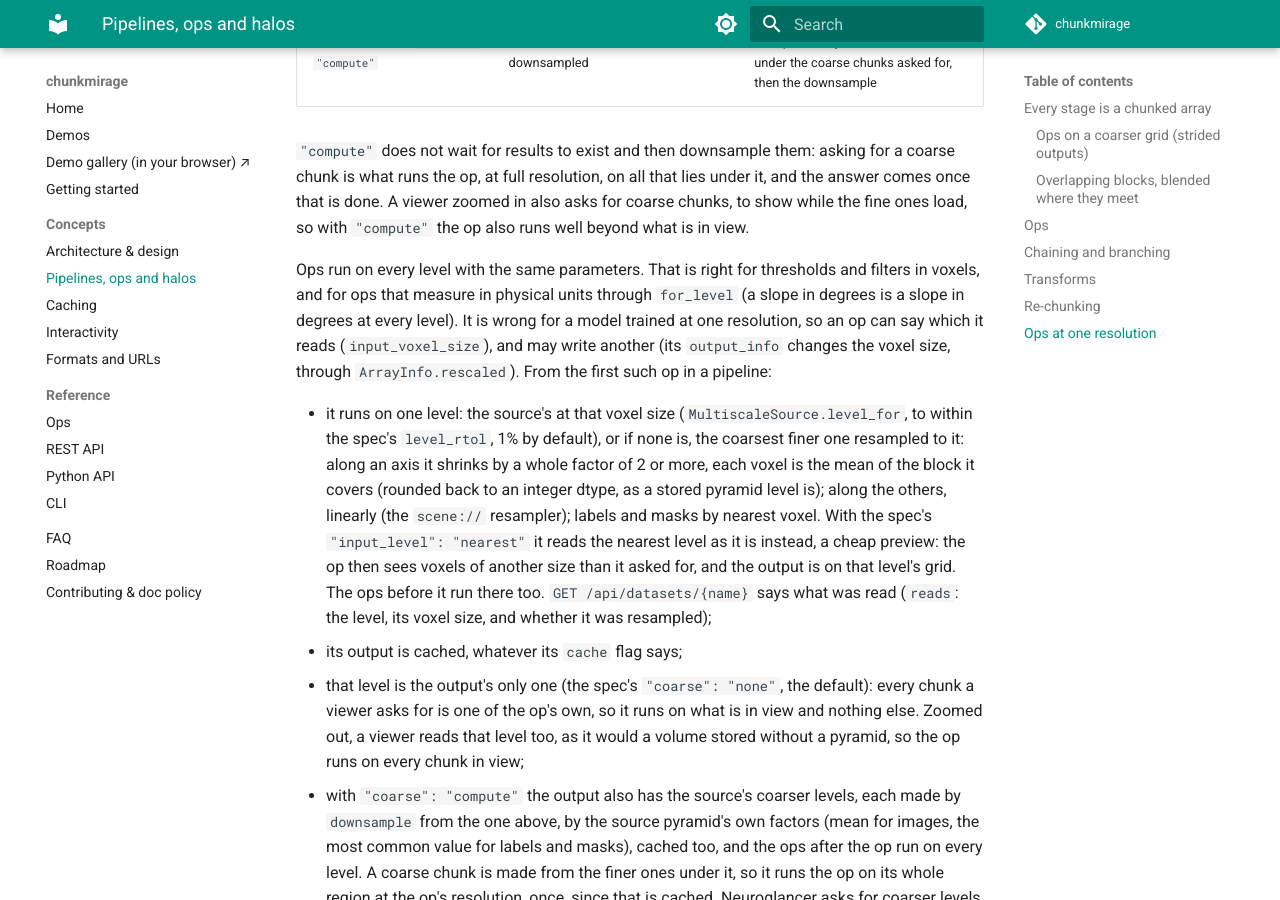
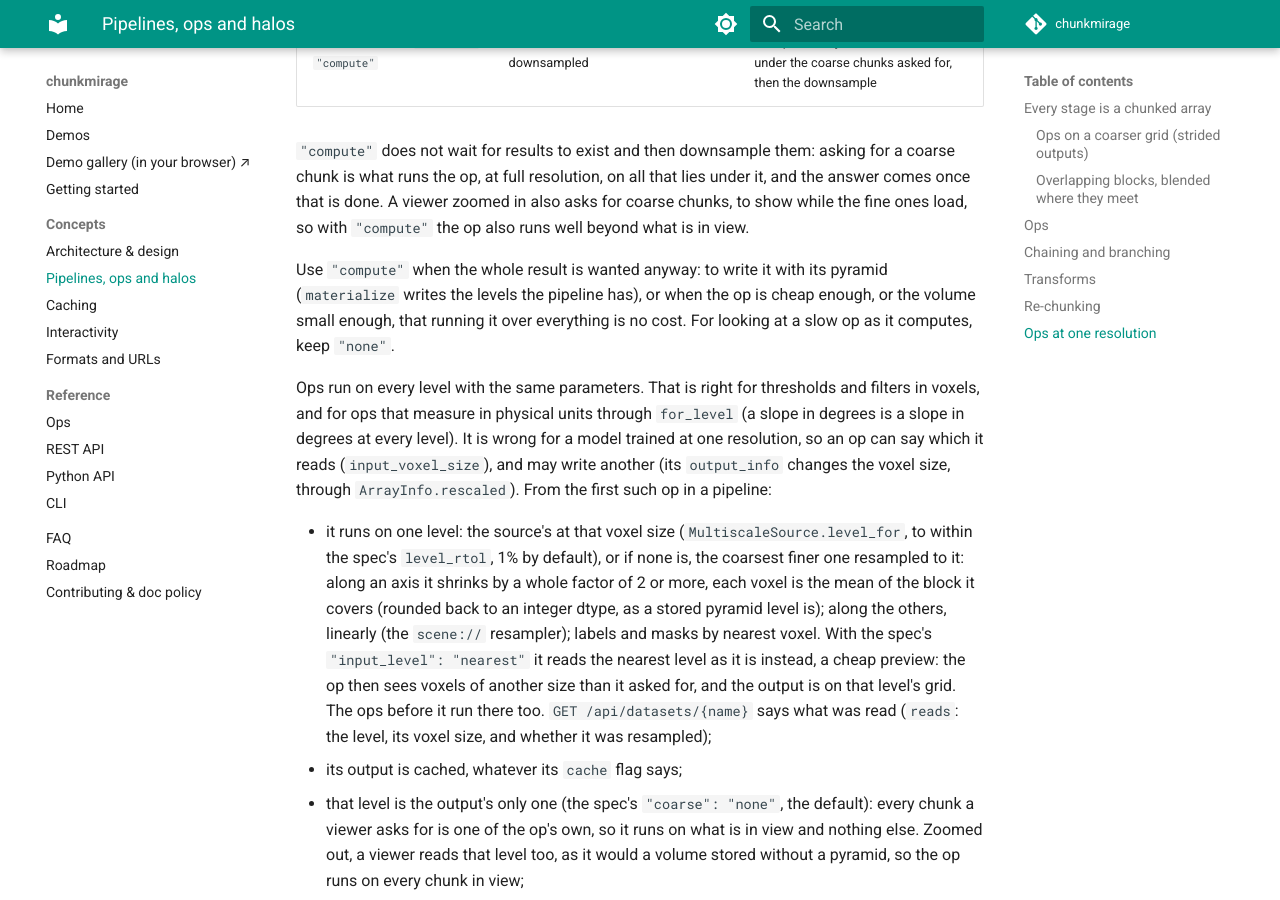
Before and after one commit to JaneliaSciComp/chunkmirage, an MkDocs documentation site: the page built from docs/concepts/pipelines.md, in a window 1280 px wide and 900 px high, scrolled down 5290 px. Built offline with MkDocs 1.6.1 and Material for MkDocs 9.7.7, drawn with Linux system fonts in a browser that asks for light colours; comment, search, counter and statistics services are not loaded.

Commit message:
The pipelines page says when "coarse": "compute" is the one to use: writing a result with its pyramid, or an op cheap enough to run over everything

```diff
--- a/docs/concepts/pipelines.md
+++ b/docs/concepts/pipelines.md
@@ -169,6 +169,11 @@ chunk is what runs the op, at full resolution, on all that lies under it, and th
 comes once that is done. A viewer zoomed in also asks for coarse chunks, to show while the
 fine ones load, so with `"compute"` the op also runs well beyond what is in view.
 
+Use `"compute"` when the whole result is wanted anyway: to write it with its pyramid
+(`materialize` writes the levels the pipeline has), or when the op is cheap enough, or the
+volume small enough, that running it over everything is no cost. For looking at a slow op
+as it computes, keep `"none"`.
+
 Ops run on every level with the same parameters. That is right for thresholds and filters
 in voxels, and for ops that measure in physical units through `for_level` (a slope in
 degrees is a slope in degrees at every level). It is wrong for a model trained at one
```
